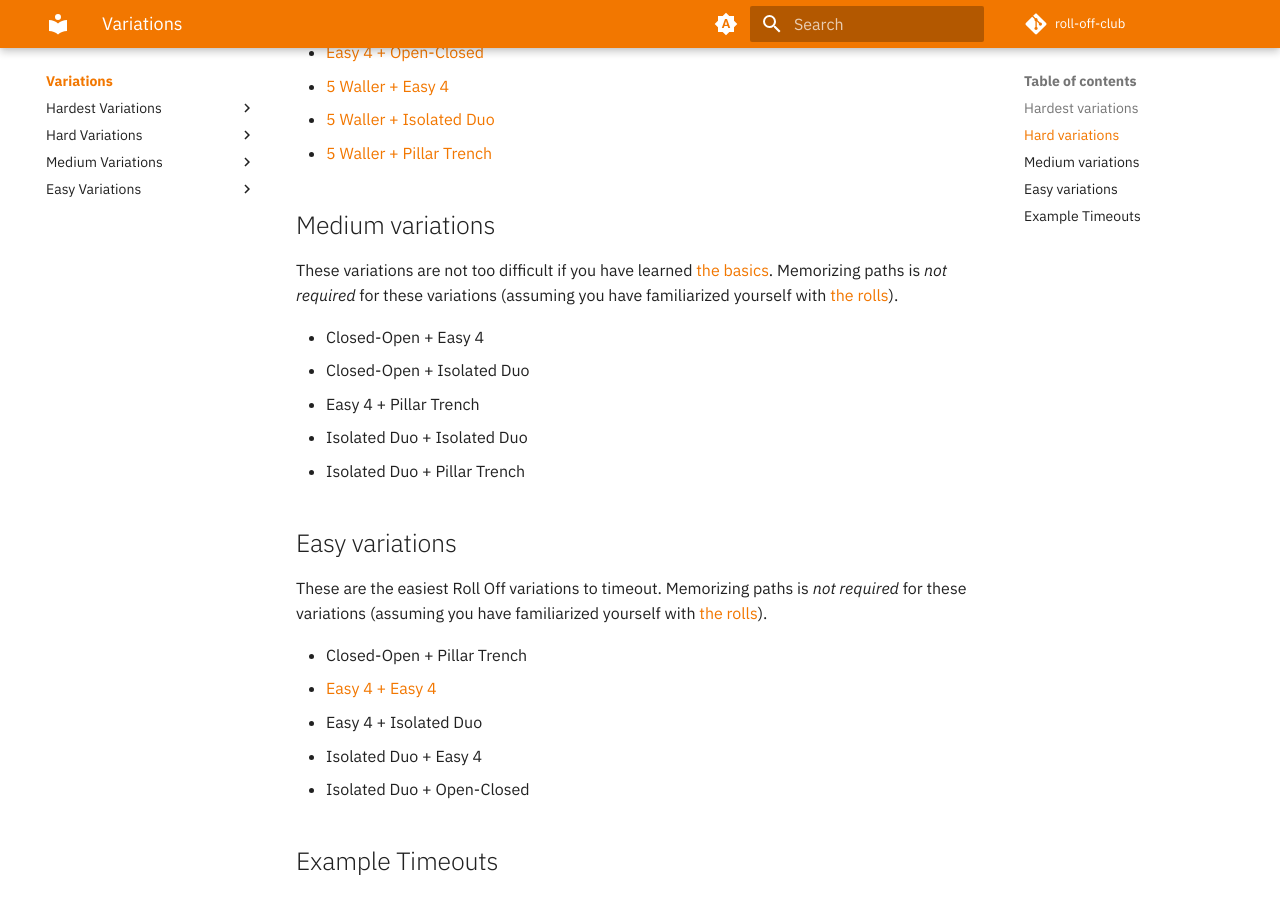
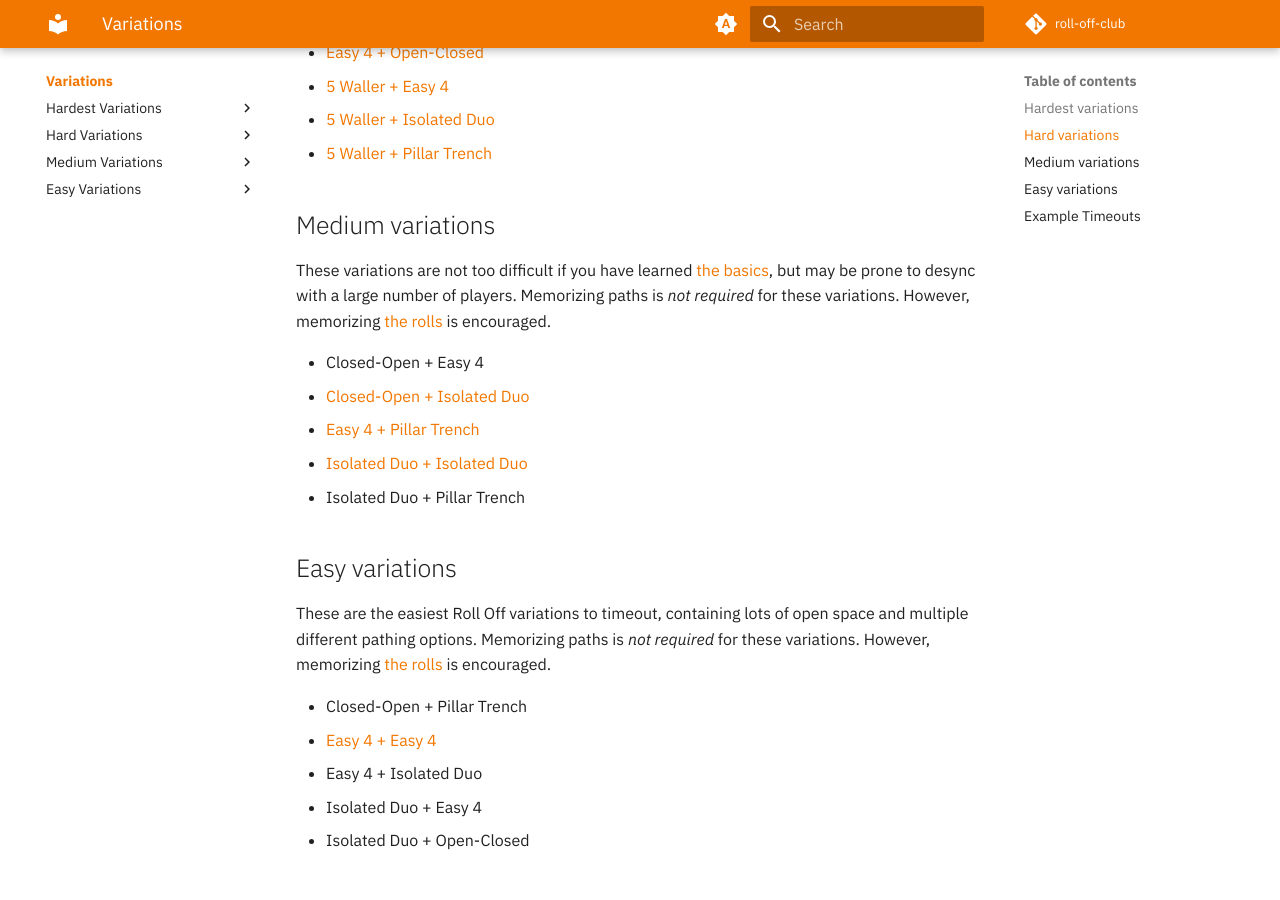
Before and after one commit to alexjlockwood/roll-off-club, an MkDocs documentation site: the page built from docs/variations/index.md, in a window 1280 px wide and 900 px high, scrolled down 723 px. Built offline with MkDocs 1.6.1 and Material for MkDocs 9.7.7, drawn with Linux system fonts in a browser that asks for light colours; comment, search, counter and statistics services are not loaded.

Commit message:
add more variations

```diff
--- a/docs/variations/index.md
+++ b/docs/variations/index.md
@@ -24,17 +24,17 @@ While not the hardest, these variations can still be somewhat difficult, especia
 
 ## Medium variations
 
-These variations are not too difficult if you have learned [the basics](../getting-started/index.md). Memorizing paths is *not required* for these variations (assuming you have familiarized yourself with [the rolls](../rolls/index.md)).
+These variations are not too difficult if you have learned [the basics](../getting-started/index.md), but may be prone to desync with a large number of players. Memorizing paths is *not required* for these variations. However, memorizing [the rolls](../rolls/index.md) is encouraged.
 
 * Closed-Open + Easy 4
-* Closed-Open + Isolated Duo
-* Easy 4 + Pillar Trench
-* Isolated Duo + Isolated Duo
+* [Closed-Open + Isolated Duo](./closed-open-isolated-duo.md)
+* [Easy 4 + Pillar Trench](./easy-4-pillar-trench.md)
+* [Isolated Duo + Isolated Duo](./isolated-duo-isolated-duo.md)
 * Isolated Duo + Pillar Trench
 
 ## Easy variations
 
-These are the easiest Roll Off variations to timeout. Memorizing paths is *not required* for these variations (assuming you have familiarized yourself with [the rolls](../rolls/index.md)).
+These are the easiest Roll Off variations to timeout, containing lots of open space and multiple different pathing options. Memorizing paths is *not required* for these variations. However, memorizing [the rolls](../rolls/index.md) is encouraged.
 
 * Closed-Open + Pillar Trench
 * [Easy 4 + Easy 4](./easy-4-easy-4.md)
--- a/mkdocs.yml
+++ b/mkdocs.yml
@@ -39,6 +39,8 @@ nav:
       - variations/easy-4-grand-canyon.md
       - variations/easy-4-open-closed.md
     - 'Medium Variations':
+      - variations/closed-open-isolated-duo.md
+      - variations/easy-4-pillar-trench.md
       - variations/isolated-duo-isolated-duo.md
     - 'Easy Variations':
       - variations/easy-4-easy-4.md
```
Also changed, not shown: docs/variations/closed-open-isolated-duo.md (added, +23 -0 lines), docs/variations/easy-4-pillar-trench.md (added, +29 -0 lines), docs/images/variations/closed-open-easy-4.jpg (added), docs/images/variations/closed-open-isolated-duo.jpg (added), docs/images/variations/easy-4-pillar-trench.jpg (added), docs/images/variations/isolated-duo-easy-4.jpg (added), docs/images/variations/isolated-duo-open-closed.jpg (added), docs/images/variations/isolated-duo-pillar-trench.jpg (added), 3 other files.
